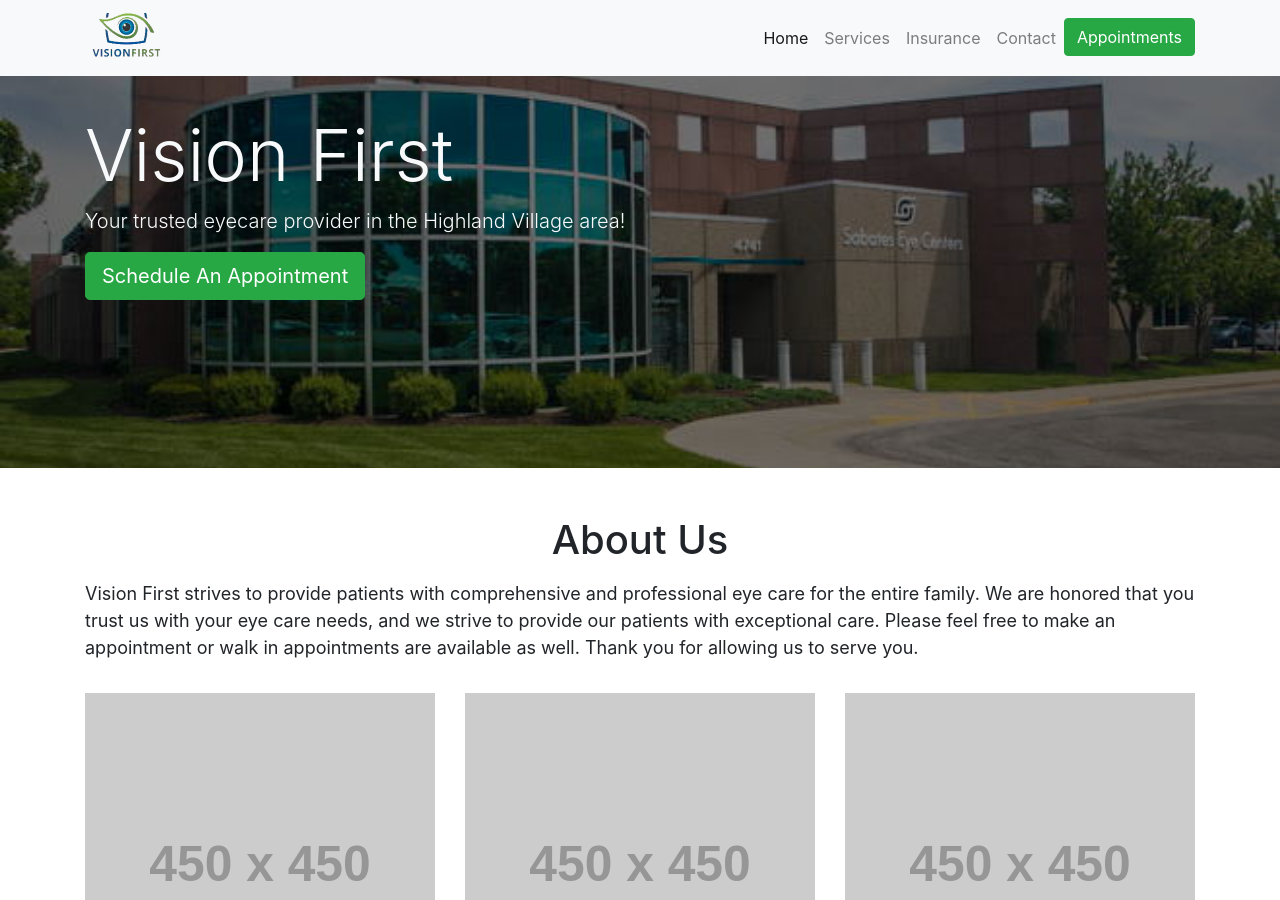
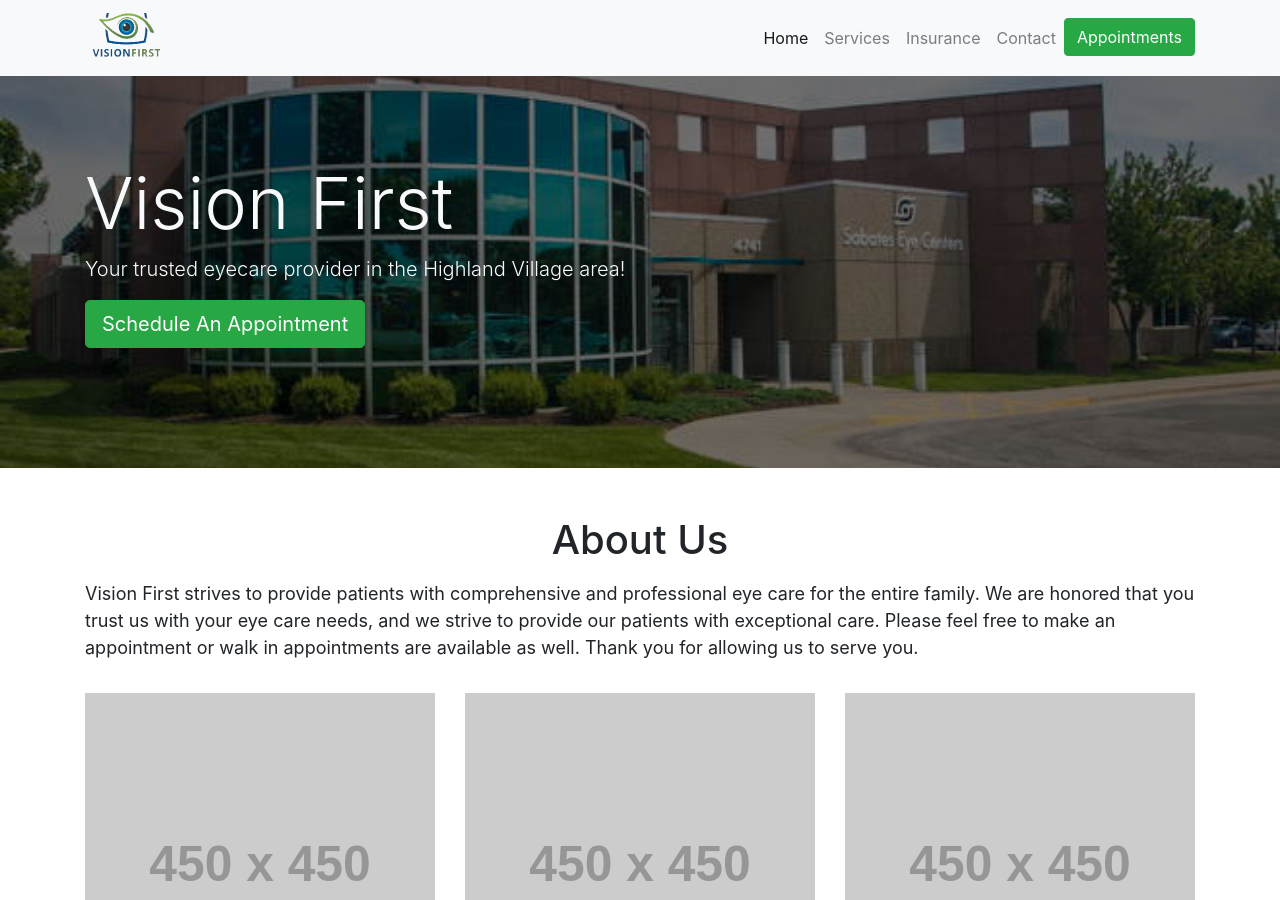
Before and after one commit to davidclark22/vision-first, a Jekyll site: the page built from index.html, in a window 1280 px wide and 900 px high. Built offline with Jekyll 4.4.1, drawn with Linux system fonts in a browser that asks for light colours; nearby versions of some CDN libraries.

Commit message:
add top margin to jumbotron header

```diff
--- a/index.html
+++ b/index.html
@@ -53,7 +53,7 @@
         <main role="main">
             <div class="jumbotron jumbotron-fluid bg-secondary text-light my-5">
                 <div class="container">
-                    <h1 class="display-3">Vision First</h1>
+                    <h1 class="display-3 mt-5">Vision First</h1>
                     <p class="lead text-light">Your trusted eyecare provider in the Highland Village area!</p>
                     <button class="btn btn-success btn-lg">Schedule An Appointment</button>
                 </div>
```
